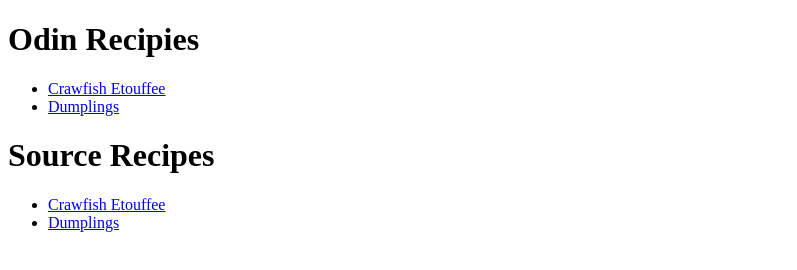
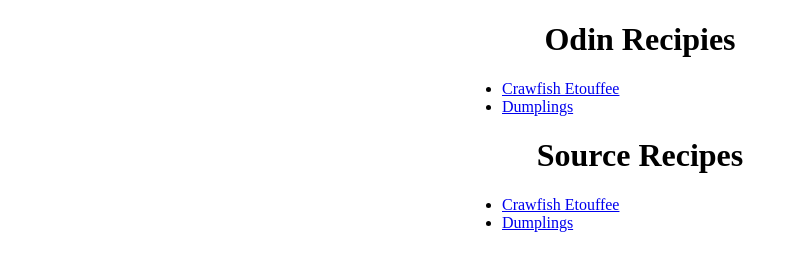
Before and after one commit to JDHastings/odin-recipies, a plain HTML site: page index.html in a window 1280 px wide. Shown: the whole page, without its empty margins (0-797 px from the left). Drawn offline with Linux system fonts and the light colour scheme.

Commit message:
Added some css
Might go back to reformat once i figure out css better

```diff
--- a/index.html
+++ b/index.html
@@ -4,18 +4,23 @@
 		<meta charset="UTF-8">
 		<meta http-equiv="X-UA-Compatible" content="IE=edge">
 		<meta name="viewport" content="width=device-width, initial-scale=1.0">
+		<link rel="stylesheet" href="styles.css">
 		<title>Odin Recipies</title>
 	</head>
 	<body>
 		<h1>Odin Recipies</h1>
-		<ul>
+		<div class="center">
+			<ul class="center">
 				<li><a href="./recipes/crawfishEtouffee.html">Crawfish Etouffee</a></li>
 				<li><a href="./recipes/dumplings.html">Dumplings</a></li>
 			</ul>
-		<h1>Source Recipes</h1>
-		<ul>
+		</div>
+		<h1>Source Recipes</h2>
+		<div class="center">
+			<ul class="center">
 				<li><a href="https://www.allrecipes.com/crawfish-etouffee-recipe-7371763" target="_blank">Crawfish Etouffee</a></li>
 				<li><a href="https://www.allrecipes.com/recipe/14759/pork-dumplings/" target="_blank">Dumplings</a></li>
 			</ul>
+		</div>
 	</body>
 </html>
--- /dev/null
+++ b/styles.css
@@ -0,0 +1,10 @@
+h1{
+	text-align: center;
+}
+
+.center {
+	display: block;
+	margin-left: auto;
+	margin-right: auto;
+	width: 50%;
+}
```
Also changed, not shown: recipes/crawfishEtouffee.html (+2 -1 lines), recipes/dumplings.html (+2 -1 lines). Lines whose indentation alone changed are shown as unchanged.
